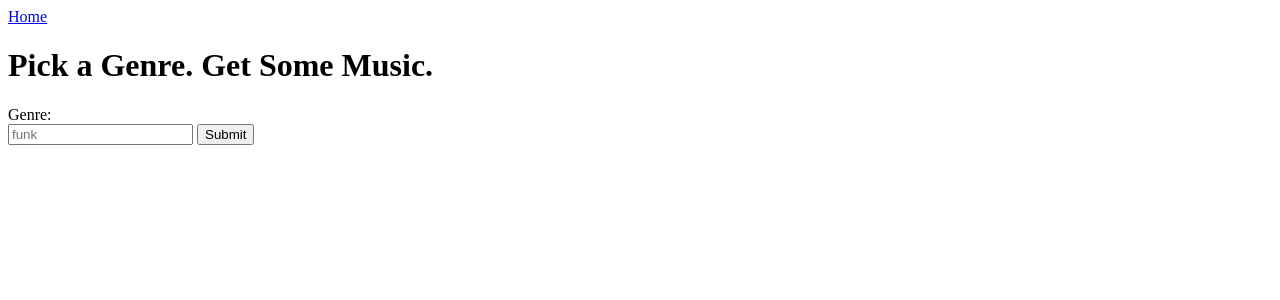
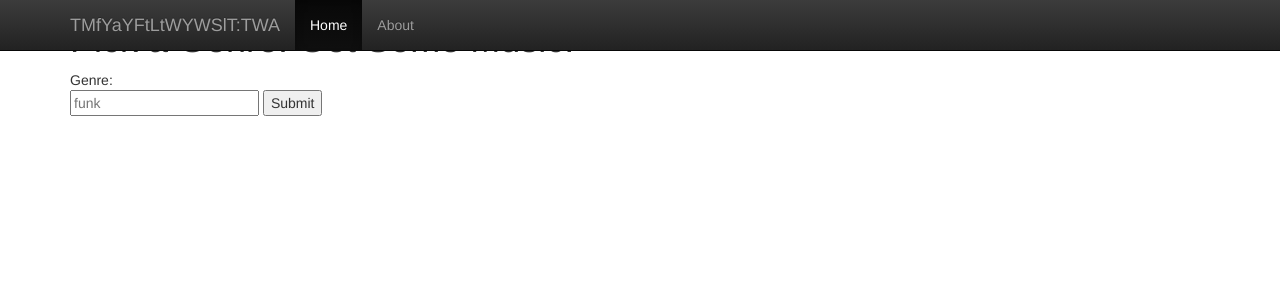
Before and after one commit to Mester/demo-day-vikings, a Flask app: template my_app/templates/main.html in a window 1280 px wide. Shown: the top 300 px of the page. Run offline with Flask 2, Linux system fonts and the light colour scheme; the template is opened without the code that fills it, so the values that code supplies are empty; some libraries are stand-ins or nearby versions.

Commit message:
Add bootstrap support.

```diff
--- a/my_app/templates/base.html
+++ b/my_app/templates/base.html
@@ -1,10 +1,56 @@
-<html>
+<!DOCTYPE html>
+<html lang="en">
     <head>
+        <meta charset="utf-8">
+        <meta http-equiv="X-UA-Compatible" content="IE=edge">
+        <meta name="viewport" content="width=device-width, initial-scale=1">
+        <meta name="description" content="TMfYaYFtLtWYWSlT:TWA is an easy way to find new music by genre.">
+        <meta name="author" content="Some rmotr.com students.">
+
         <title>Timeless Music for You and Your Friends to Listen to When You Want Something like That: The Web App</title>
+
+        <!-- Latest compiled and minified CSS -->
+        <link rel="stylesheet" href="https://maxcdn.bootstrapcdn.com/bootstrap/3.3.6/css/bootstrap.min.css" integrity="sha384-1q8mTJOASx8j1Au+a5WDVnPi2lkFfwwEAa8hDDdjZlpLegxhjVME1fgjWPGmkzs7" crossorigin="anonymous">
+
+        <!-- Optional theme, to overwrite later -->
+        <link rel="stylesheet" href="https://maxcdn.bootstrapcdn.com/bootstrap/3.3.6/css/bootstrap-theme.min.css" integrity="sha384-fLW2N01lMqjakBkx3l/M9EahuwpSfeNvV63J5ezn3uZzapT0u7EYsXMjQV+0En5r" crossorigin="anonymous">
+        <link rel="stylesheet" type="text/css" href="theme.css">
     </head>
+
     <body>
-        <div><a href="/">Home</a></div>
 
+      <nav class="navbar navbar-custom navbar-inverse navbar-fixed-top">
+        <div class="container">
+          <div class="navbar-header">
+            <button type="button" class="navbar-toggle collapsed" data-toggle="collapse" data-target="#navbar" aria-expanded="false" aria-controls="navbar">
+              <span class="sr-only">Toggle navigation</span>
+              <span class="icon-bar"></span>
+              <span class="icon-bar"></span>
+              <span class="icon-bar"></span>
+            </button>
+            <a class="navbar-brand" href="/">TMfYaYFtLtWYWSlT:TWA</a>
+          </div>
+          <div id="navbar" class="collapse navbar-collapse">
+            <ul class="nav navbar-nav">
+              <li class="active"><a href="/">Home</a></li>
+              <li><a href="/">About</a></li>
+            </ul>
+          </div><!--/.nav-collapse -->
+        </div>
+      </nav>
+
+    <div class="container">
         {% block content %}{% endblock %}
-    </body>
+    </div><!-- /.container -->
+
+
+    <!-- Bootstrap core JavaScript
+    ================================================== -->
+    <!-- Placed at the end of the document so the pages load faster -->
+    <script src="https://ajax.googleapis.com/ajax/libs/jquery/1.11.3/jquery.min.js"></script>
+    <script>window.jQuery || document.write('<script src="../../assets/js/vendor/jquery.min.js"><\/script>')</script>
+    <script src="../../dist/js/bootstrap.min.js"></script>
+    <!-- IE10 viewport hack for Surface/desktop Windows 8 bug -->
+    <script src="../../assets/js/ie10-viewport-bug-workaround.js"></script>
+  </body>
 </html>
--- /dev/null
+++ b/my_app/templates/theme.css
@@ -0,0 +1,5 @@
+.navbar-custom {
+    background-color:#2E2633;
+    color:#DCE9BE;
+
+}
```
